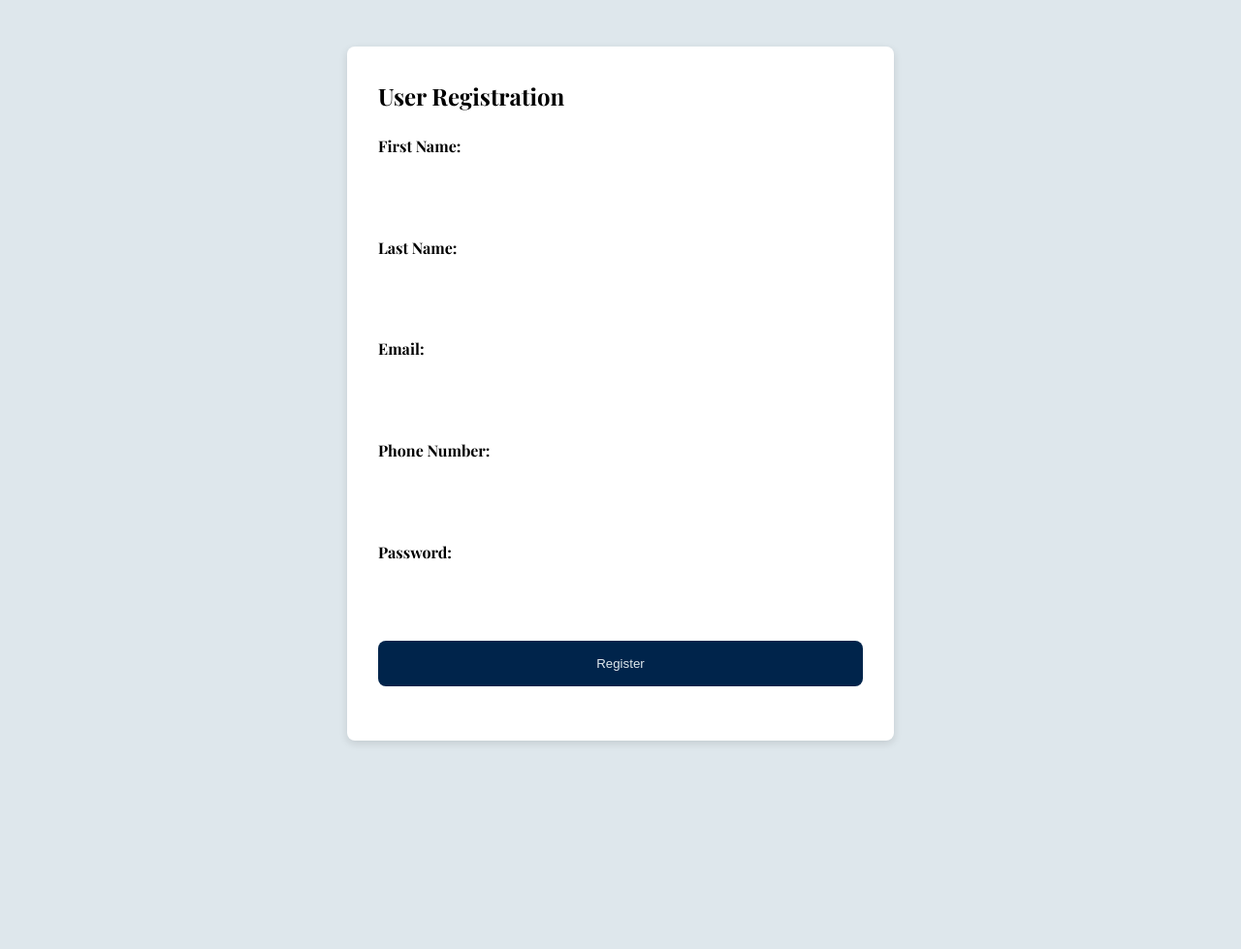
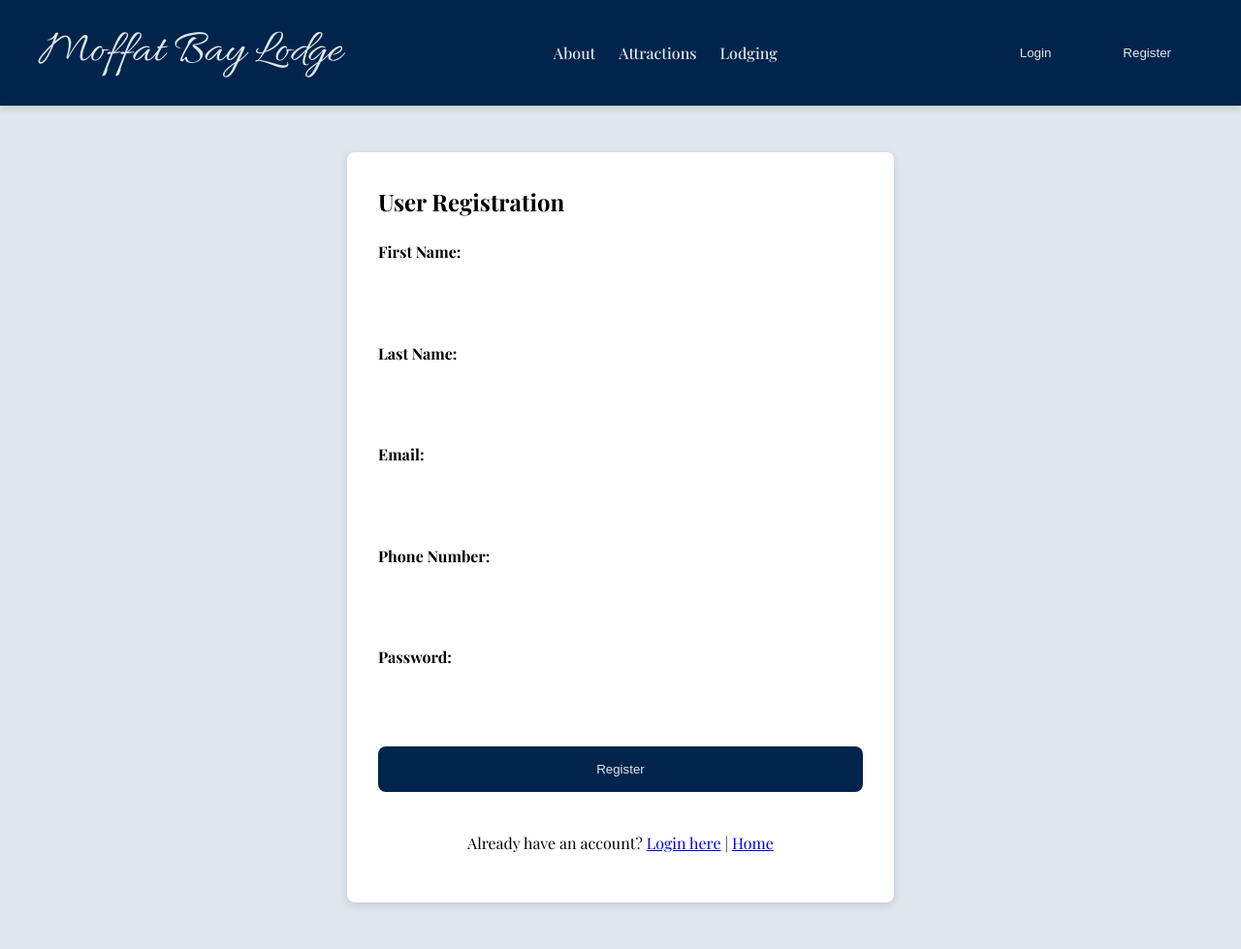
Before and after one commit to zachxxking/Moffat-Bay, a PHP site: page /register.php in a window 1280 px wide. Shown: the whole page at 97% size. Before the commit the page ends 768 px from the top, so only its background shows below. Run offline with PHP 8.4, Linux system fonts and the light colour scheme; a stand-in replaces the project's code that opens the database connection.

Commit message:
Update register.php

```diff
--- a/register.php
+++ b/register.php
@@ -1,4 +1,4 @@
-<!--Moffat Bay Lodge User Registration page-->
+<!-- Moffat Bay Lodge User Registration page -->
 <!DOCTYPE html>
 <html lang="en">
 <head>
@@ -13,9 +13,23 @@
     <link rel="stylesheet" href="moffatbaycss.css">
 </head>
 <body>
+<!-- Header / Nav -->
+<header>
+    <nav>
+        <a href="index.php" class="lodge-logo">Moffat Bay Lodge</a>
+        <ul>
+            <li><a href="about.php">About</a></li>
+            <li><a href="attractions.php">Attractions</a></li>
+            <li><a href="room_reservation.php">Lodging</a></li>
+        </ul>
+        <div style="display:flex; gap:10px;">
+            <a href="login.php"><button class="btn-primary">Login</button></a>
+            <a href="register.php"><button class="btn-primary">Register</button></a>
+        </div>
+    </nav>
+</header>
 
-            <!-- Registration Form -->
-    <form action="register_backend.php" method="POST">
+<form action="register_backend.php" method="POST" class="form-card">
     <h2>User Registration</h2>
 
     <label for="first_name">First Name:</label>
@@ -27,13 +41,18 @@
     <label for="email">Email:</label>
     <input type="email" id="email" name="email" required>
 
-        <label for="phone_number">Phone Number:</label>
-        <input type="text" id="phone_number" name="phone_number" required>
+    <label for="phone">Phone Number:</label>
+    <input type="text" id="phone" name="phone" required>
 
     <label for="password">Password:</label>
     <input type="password" id="password" name="password" required>
 
     <input type="submit" value="Register" class="btn-primary">
+
+    <p style="text-align:center; margin-top:1rem;">
+        Already have an account? <a href="login.php">Login here</a> |
+        <a href="index.php">Home</a>
+    </p>
 </form>
 
 </body>
```
Lines whose indentation alone changed are shown as unchanged.
